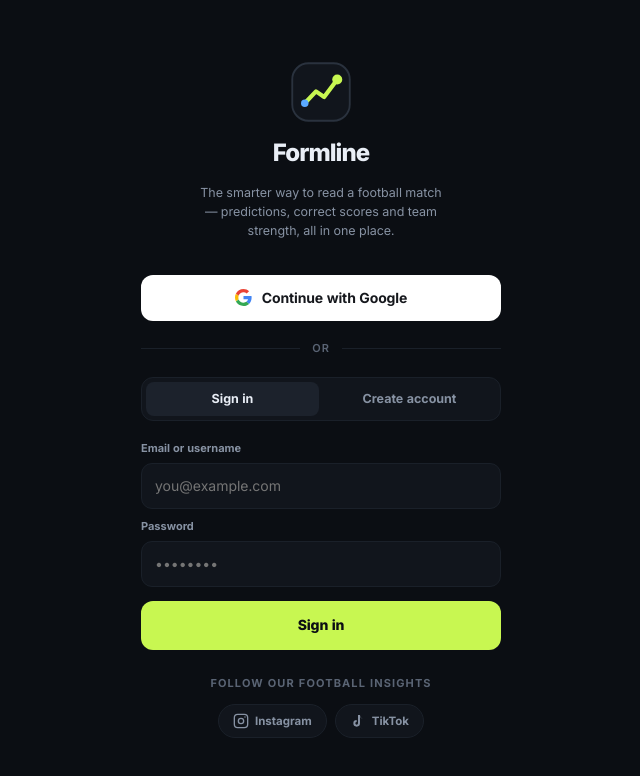
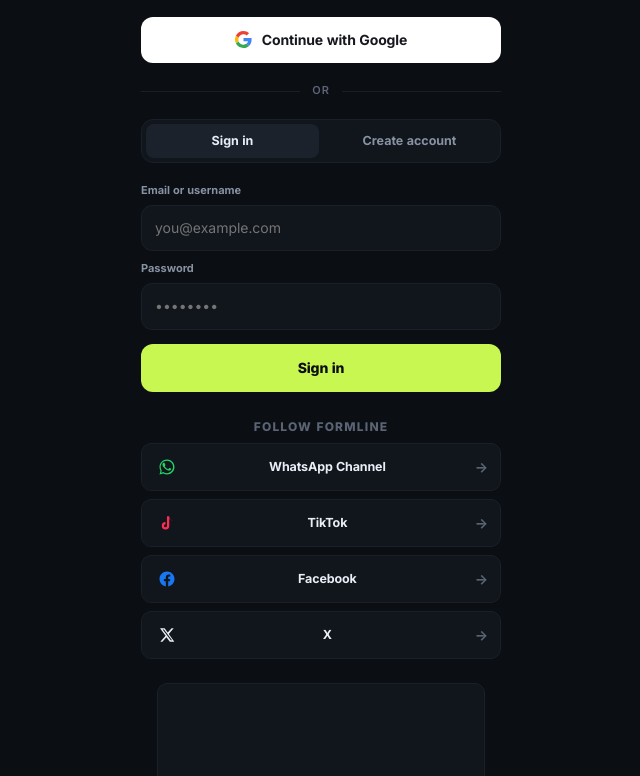
Before and after one commit to Seraprt/lemmme, a React (Vite) app: page / in a window 1280 px wide. Shown: the top 776 px of the page, without its empty margins (319-959 px from the left). Built offline with nearby package versions, Linux system fonts and the light colour scheme; no server answers.

Commit message:
adgvkadvakd

```diff
--- /dev/null
+++ b/src/components/SocialLinks.jsx
@@ -0,0 +1,72 @@
+import React from 'react';
+
+const SOCIALS = [
+  {
+    name: 'WhatsApp Channel',
+    href: 'https://whatsapp.com/channel/0029VbEDHfD0LKZLFzFg021J', // TODO: paste your WhatsApp channel URL
+    color: '#25D366',
+    icon: (
+      <svg width="18" height="18" viewBox="0 0 24 24" fill="currentColor">
+        <path d="M17.5 14.4c-.3-.2-1.8-.9-2-1-.3-.1-.5-.1-.7.2-.2.3-.7 1-.9 1.2-.2.2-.4.2-.7.1-.3-.2-1.3-.5-2.4-1.5-.9-.8-1.5-1.8-1.7-2.1-.2-.3 0-.5.1-.6.1-.1.3-.4.4-.6.1-.2.2-.3.3-.5.1-.2 0-.4 0-.5-.1-.2-.7-1.6-.9-2.2-.2-.6-.5-.5-.7-.5h-.6c-.2 0-.5.1-.8.4-.3.3-1 .9-1 2.2s1 2.6 1.2 2.8c.1.2 2 3 4.8 4.2.7.3 1.2.5 1.6.6.7.2 1.3.2 1.8.1.5-.1 1.7-.7 2-1.4.2-.6.2-1.2.2-1.3 0-.1-.2-.2-.5-.3zM12 2C6.5 2 2 6.5 2 12c0 1.8.5 3.5 1.3 5L2 22l5.1-1.3c1.5.8 3.2 1.3 4.9 1.3 5.5 0 10-4.5 10-10S17.5 2 12 2zm0 18.2c-1.6 0-3.2-.4-4.5-1.2l-.3-.2-3 .8.8-3-.2-.3c-.8-1.4-1.3-2.9-1.3-4.5 0-4.6 3.7-8.3 8.3-8.3s8.3 3.7 8.3 8.3-3.7 8.4-8.1 8.4z" />
+      </svg>
+    ),
+  },
+  {
+    name: 'TikTok',
+    href: 'https://www.tiktok.com/@formline70?_r=1&_t=ZN-9AJhx77tDeR', // TODO: paste your TikTok URL
+    color: '#FE2C55',
+    icon: (
+      <svg width="18" height="18" viewBox="0 0 24 24" fill="currentColor">
+        <path d="M20 8.5a6.5 6.5 0 0 1-5-2.5v9.5A5 5 0 1 1 10 10.5v3a2 2 0 1 0 2 2V3h3a5.5 5.5 0 0 0 5 5.5v3z" />
+      </svg>
+    ),
+  },
+  {
+    name: 'Facebook',
+    href: 'https://www.facebook.com/share/19am9Rb2SP/', // TODO: paste your Facebook page URL
+    color: '#1877F2',
+    icon: (
+      <svg width="18" height="18" viewBox="0 0 24 24" fill="currentColor">
+        <path d="M22 12c0-5.5-4.5-10-10-10S2 6.5 2 12c0 5 3.7 9.1 8.4 9.9v-7H7.9V12h2.5V9.8c0-2.5 1.5-3.9 3.8-3.9 1.1 0 2.2.2 2.2.2v2.4h-1.2c-1.2 0-1.6.8-1.6 1.6V12h2.7l-.4 2.9h-2.3v7C18.3 21.1 22 17 22 12z" />
+      </svg>
+    ),
+  },
+  {
+    name: 'X',
+    href: 'https://x.com/formline54c', // TODO: paste your X.com URL
+    color: '#E9EEF6',
+    icon: (
+      <svg width="16" height="16" viewBox="0 0 24 24" fill="currentColor">
+        <path d="M18.9 2H22l-7.3 8.4L23 22h-6.7l-5.2-6.8L5.1 22H2l7.8-8.9L1.5 2h6.9l4.7 6.2L18.9 2zm-1.2 18h1.9L7.4 3.9H5.4L17.7 20z" />
+      </svg>
+    ),
+  },
+];
+
+export default function SocialLinks({ title = 'Follow Formline' }) {
+  return (
+    <div className="social-block">
+      <div className="sec-head">
+        <h2>{title}</h2>
+        <span>Stay updated</span>
+      </div>
+
+      <div className="social-list">
+        {SOCIALS.map((s) => (
+          <a
+            key={s.name}
+            href={s.href}
+            className="social-item"
+            target="_blank"
+            rel="noopener noreferrer"
+            style={{ '--sc': s.color }}
+          >
+            <span className="social-icon">{s.icon}</span>
+            <span className="social-name">{s.name}</span>
+            <span className="social-arrow">→</span>
+          </a>
+        ))}
+      </div>
+    </div>
+  );
+}
--- a/src/index.css
+++ b/src/index.css
@@ -1342,3 +1342,112 @@
   transition: 0.15s;
 }
 .promo-dismiss:active { background: var(--surface-2); }
+
+/* ══════════════════════════════════════════════
+   SOCIAL LINKS
+   ══════════════════════════════════════════════ */
+.social-block {
+  margin-top: 8px;
+}
+
+.social-list {
+  display: flex;
+  flex-direction: column;
+  gap: 8px;
+  padding: 0 16px;
+}
+
+.social-item {
+  display: flex;
+  align-items: center;
+  gap: 12px;
+  padding: 13px 16px;
+  background: var(--surface);
+  border: 1px solid var(--line-soft);
+  border-radius: var(--r-sm);
+  color: var(--text);
+  text-decoration: none;
+  font-size: 13px;
+  font-weight: 650;
+  letter-spacing: -0.01em;
+  transition: 0.15s;
+}
+
+.social-item:active {
+  background: var(--surface-2);
+  transform: scale(0.99);
+}
+
+.social-icon {
+  display: grid;
+  place-items: center;
+  width: 26px;
+  height: 26px;
+  color: var(--sc, var(--muted));
+}
+
+.social-name {
+  flex: 1;
+}
+
+.social-arrow {
+  color: var(--dim);
+  font-size: 14px;
+}
+
+/* Compact variant for login page */
+.login .social-list {
+  padding: 0;
+}
+
+.login .social-block {
+  margin-top: 26px;
+  text-align: center;
+}
+
+.login .sec-head {
+  padding: 0 0 8px;
+  justify-content: center;
+  gap: 8px;
+}
+
+.login .sec-head h2 {
+  font-size: 12px;
+  text-transform: uppercase;
+  letter-spacing: 0.1em;
+  color: var(--dim);
+  font-weight: 800;
+}
+
+.login .sec-head span {
+  display: none;
+}
+
+.login .social-item {
+  padding: 10px 12px;
+  font-size: 12.5px;
+}
+/* ══════════════════════════════════════════════
+   SEARCH STATUS / INLINE SPINNER
+   ══════════════════════════════════════════════ */
+.search-status {
+  display: flex;
+  align-items: center;
+  justify-content: center;
+  gap: 10px;
+  padding: 24px 16px;
+  color: var(--muted);
+  font-size: 12.5px;
+  font-weight: 600;
+  letter-spacing: 0.01em;
+}
+
+.spinner-inline {
+  width: 16px;
+  height: 16px;
+  border: 2px solid var(--line);
+  border-top-color: var(--accent);
+  border-radius: 50%;
+  animation: spin 0.7s linear infinite;
+  flex: none;
+}
--- a/src/pages/Login.jsx
+++ b/src/pages/Login.jsx
@@ -1,5 +1,7 @@
 import React, { useState } from 'react';
 import { useAuth } from '../context/AuthContext';
+import BannerAd from '../components/BannerAd';
+import SocialLinks from '../components/SocialLinks';
 
 export default function Login() {
   const { loginWithEmail, signupWithEmail, loginWithGoogle } = useAuth();
@@ -38,9 +40,7 @@
     setError('');
     setBusy(true);
     try {
-      console.log('Starting Google popup...');
       await loginWithGoogle();
-      console.log('Google login finished successfully');
     } catch (err) {
       console.error('Google login error:', err);
       setError(err.message || 'Google sign-in failed');
@@ -149,24 +149,12 @@
           </button>
         </form>
 
-        <div className="login-socials">
-          <p className="login-socials-title">Follow our football insights</p>
-          <div className="login-socials-row">
-            <a href="#" className="social-link" aria-label="Instagram">
-              <svg width="16" height="16" viewBox="0 0 24 24" fill="none" stroke="currentColor" strokeWidth="2">
-                <rect x="2" y="2" width="20" height="20" rx="5" />
-                <circle cx="12" cy="12" r="4" />
-                <circle cx="18" cy="6" r="1" fill="currentColor" stroke="none" />
-              </svg>
-              Instagram
-            </a>
-            <a href="#" className="social-link" aria-label="TikTok">
-              <svg width="16" height="16" viewBox="0 0 24 24" fill="currentColor">
-                <path d="M20 8.5a6.5 6.5 0 0 1-5-2.5v9.5A5 5 0 1 1 10 10.5v3a2 2 0 1 0 2 2V3h3a5.5 5.5 0 0 0 5 5.5v3z" />
-              </svg>
-              TikTok
-            </a>
-          </div>
+        {/* Social links */}
+        <SocialLinks title="Follow Formline" />
+
+        {/* Banner — placed at the very bottom, below the login form */}
+        <div style={{ marginTop: 24 }}>
+          <BannerAd height={250} width={300} />
         </div>
       </div>
     </div>
--- a/src/pages/Matches.jsx
+++ b/src/pages/Matches.jsx
@@ -3,6 +3,7 @@
 import Crest from '../components/Crest';
 import Smartlink from '../components/Smartlink';
 import BannerAd from '../components/BannerAd';
+import SocialLinks from '../components/SocialLinks';
 
 const pct = (v) => Math.round((v || 0) * 100);
 
@@ -47,7 +48,7 @@
     <article className="card">
       <div className="match-top">
         <span className="league">
-          {isCustom && <span className="custom-tag">Custom</span>}
+          {isCustom && <span className="custom-tag">Mid leagues</span>}
           {match.tournament || 'League'}
         </span>
         <span className="time">
@@ -102,7 +103,7 @@
       {isCustom ? (
         <div className="custom-notice">
           {match.custom_notice ||
-            'This league is not covered by our main data feed — prediction is a manual market suggestion.'}
+            'formline'}
         </div>
       ) : (
         <>
@@ -198,7 +199,7 @@
         />
       );
 
-      // ── Adsterra banner after 3rd card ──
+      // Adsterra banner + smartlink after 3rd card
       if (idx === 2) {
         items.push(
           <BannerAd key={`banner-${m.match_id}`} height={250} width={300} />
@@ -208,14 +209,14 @@
         );
       }
 
-      // ── Monetag smartlink after 6th card ──
+      // Monetag smartlink after 6th card
       if (idx === 5) {
         items.push(
           <Smartlink key={`sl2-${m.match_id}`} text="Sponsored" type="monetag" />
         );
       }
 
-      // ── Another Adsterra banner after 9th card (if many matches) ──
+      // Another Adsterra banner after 9th card
       if (idx === 8) {
         items.push(
           <BannerAd key={`banner2-${m.match_id}`} height={250} width={300} />
@@ -309,7 +310,7 @@
         ))}
       </div>
 
-      {/* Top banner — above the list */}
+      {/* Top banner above the match list */}
       <BannerAd height={250} width={300} />
 
       <div className="list">
@@ -343,6 +344,11 @@
 
         {!loading && cards}
       </div>
+
+      {/* Social links at the bottom of the page */}
+      <SocialLinks title="Follow Formline" />
+
+      <div style={{ height: 24 }} />
     </div>
   );
 }
--- a/src/pages/Profile.jsx
+++ b/src/pages/Profile.jsx
@@ -2,47 +2,7 @@
 import { useAuth } from '../context/AuthContext';
 import Smartlink from '../components/Smartlink';
 import BannerAd from '../components/BannerAd';
-
-const SOCIALS = [
-  {
-    name: 'YouTube',
-    href: '#',
-    icon: (
-      <svg width="18" height="18" viewBox="0 0 24 24" fill="currentColor">
-        <path d="M23 12s0-3.5-.5-5.2c-.3-1-1.1-1.7-2-2C18.8 4.5 12 4.5 12 4.5s-6.8 0-8.5.3c-.9.3-1.7 1-2 2C1 8.5 1 12 1 12s0 3.5.5 5.2c.3 1 1.1 1.7 2 2 1.7.3 8.5.3 8.5.3s6.8 0 8.5-.3c.9-.3 1.7-1 2-2C23 15.5 23 12 23 12zM10 15.5v-7l6 3.5-6 3.5z" />
-      </svg>
-    ),
-  },
-  {
-    name: 'Instagram',
-    href: '#',
-    icon: (
-      <svg width="18" height="18" viewBox="0 0 24 24" fill="none" stroke="currentColor" strokeWidth="2">
-        <rect x="2" y="2" width="20" height="20" rx="5" />
-        <circle cx="12" cy="12" r="4" />
-        <circle cx="18" cy="6" r="1" fill="currentColor" stroke="none" />
-      </svg>
-    ),
-  },
-  {
-    name: 'TikTok',
-    href: '#',
-    icon: (
-      <svg width="18" height="18" viewBox="0 0 24 24" fill="currentColor">
-        <path d="M20 8.5a6.5 6.5 0 0 1-5-2.5v9.5A5 5 0 1 1 10 10.5v3a2 2 0 1 0 2 2V3h3a5.5 5.5 0 0 0 5 5.5v3z" />
-      </svg>
-    ),
-  },
-  {
-    name: 'X',
-    href: '#',
-    icon: (
-      <svg width="16" height="16" viewBox="0 0 24 24" fill="currentColor">
-        <path d="M18.9 2H22l-7.3 8.4L23 22h-6.7l-5.2-6.8L5.1 22H2l7.8-8.9L1.5 2h6.9l4.7 6.2L18.9 2zm-1.2 18h1.9L7.4 3.9H5.4L17.7 20z" />
-      </svg>
-    ),
-  },
-];
+import SocialLinks from '../components/SocialLinks';
 
 export default function Profile({ onBack }) {
   const { user, logout } = useAuth();
@@ -105,26 +65,8 @@
       {/* Adsterra Banner */}
       <BannerAd height={250} width={300} />
 
-      <div className="sec-head">
-        <h2>Follow Formline</h2>
-        <span>Stay updated</span>
-      </div>
-
-      <div className="profile-socials">
-        {SOCIALS.map((s) => (
-          <a
-            key={s.name}
-            href={s.href}
-            className="profile-social-item"
-            target="_blank"
-            rel="noopener noreferrer"
-          >
-            <span className="profile-social-icon">{s.icon}</span>
-            <span className="profile-social-name">{s.name}</span>
-            <span className="profile-social-arrow">→</span>
-          </a>
-        ))}
-      </div>
+      {/* Social links */}
+      <SocialLinks title="Follow Formline" />
 
       <Smartlink text="Special Offer" type="adsterra" />
 
```
Also changed, not shown: src/pages/Search.jsx (+59 -18 lines).
